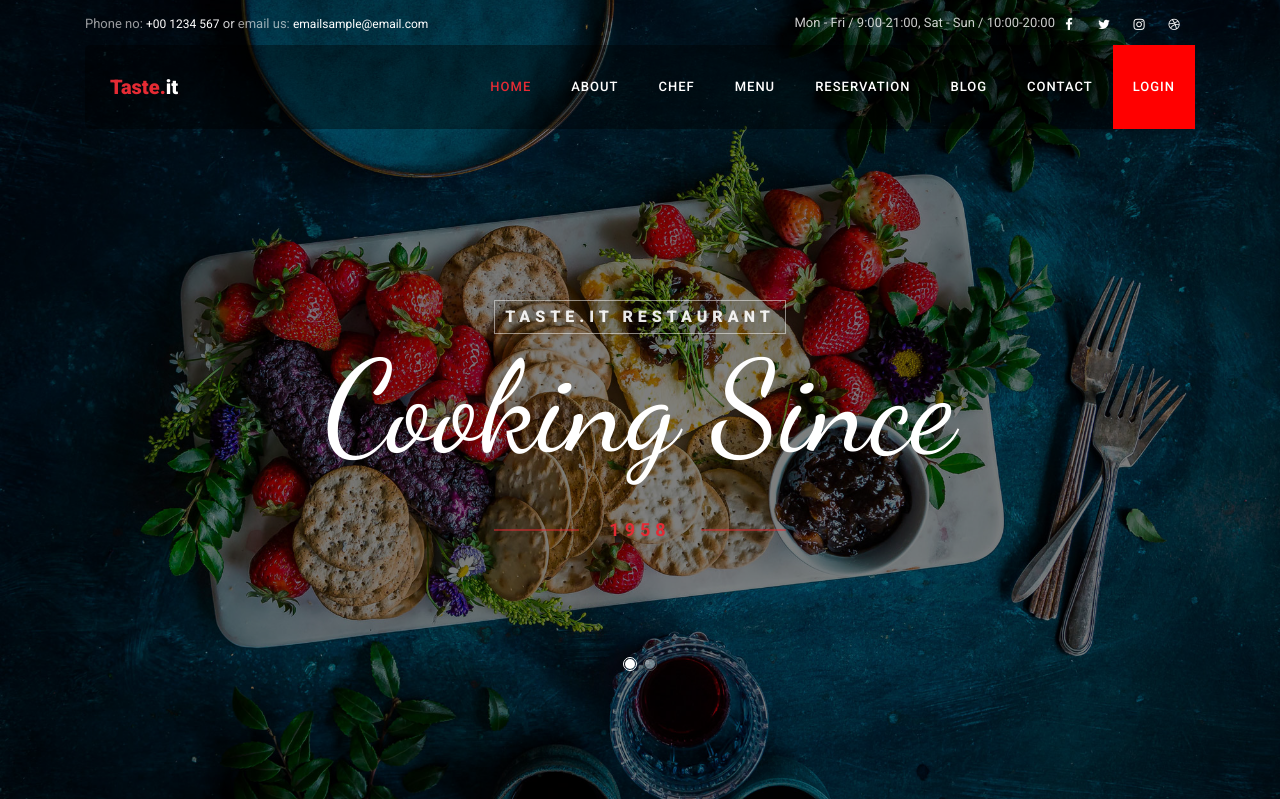
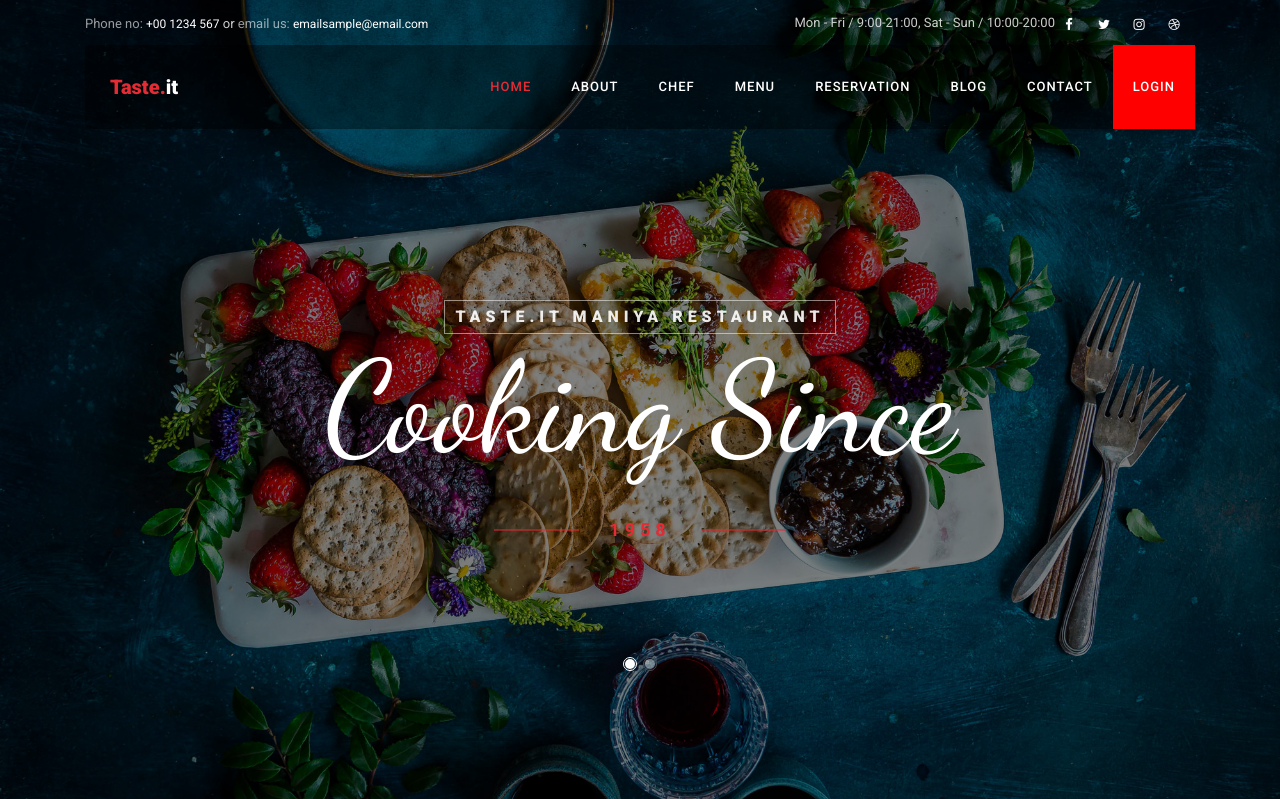
Before and after one commit to Maniya-791/restaurant-maniya, a PHP site: page /cooking/index.php in a window 1280 px wide. Shown: the top 799 px of the page. Run offline with PHP 8.4, Linux system fonts and the light colour scheme; data comes from the database, SQL or seed files in the repository; data that the repository does not hold is empty; some libraries are stand-ins or nearby versions; some web fonts are replaced.

```diff
--- a/index.php
+++ b/index.php
@@ -8,7 +8,7 @@
 					<div class="row no-gutters slider-text js-fullheight align-items-center justify-content-center">
 						<div class="col-md-12 ftco-animate">
 							<div class="text w-100 mt-5 text-center">
-								<span class="subheading">Taste.it Restaurant</h2></span>
+								<span class="subheading">Taste.it Maniya Restaurant</h2></span>
 								<h1>Cooking Since</h1>
 								<span class="subheading-2">1958</span>
 							</div>
```
